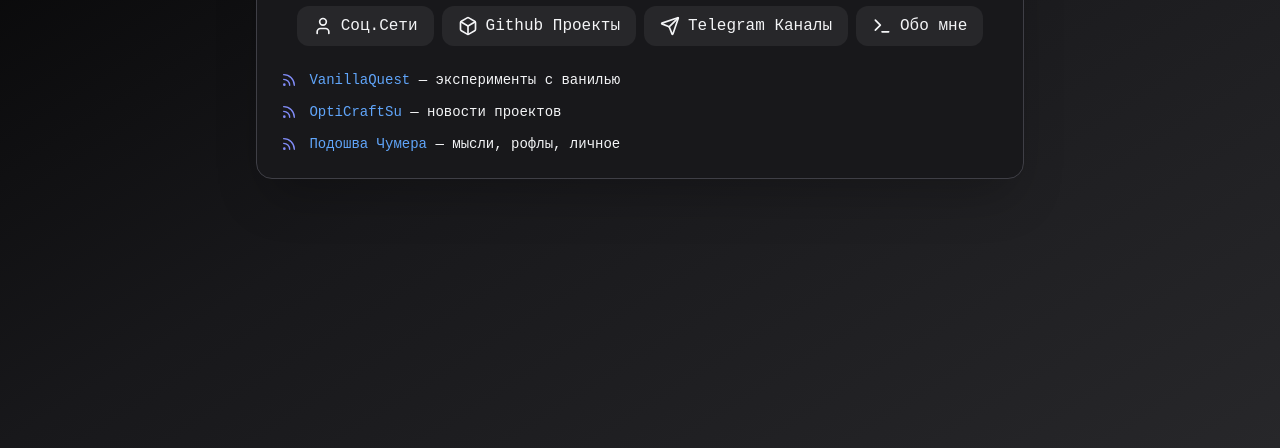
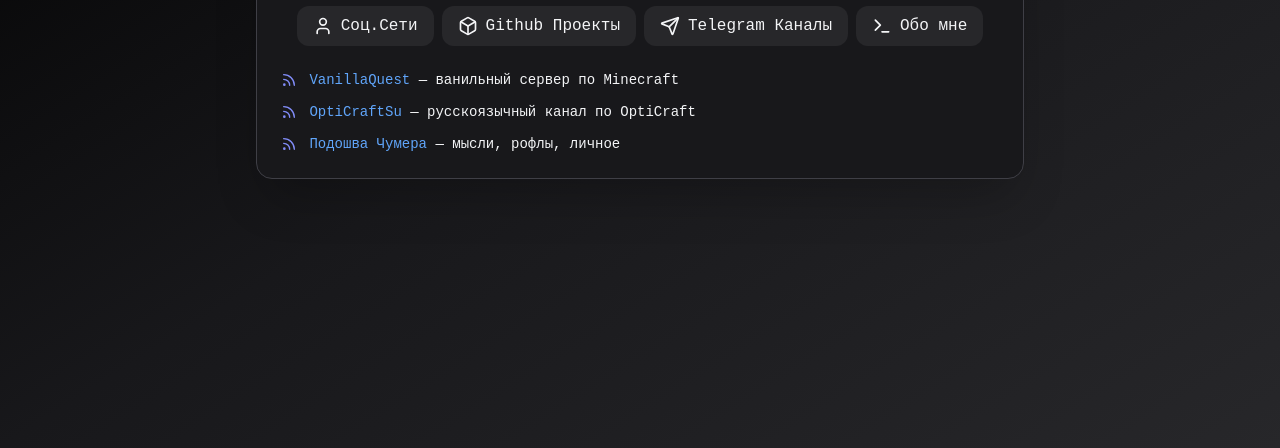
Before and after one commit to chumersh/chumersh.github.io, a plain HTML site: page index.html in a window 1280 px wide. Both pictures are taken after a click on the button "Telegram Каналы". Shown: the part 352-800 px from the top of the page. Drawn offline with nearby package versions, Linux system fonts and the light colour scheme.

Commit message:
Update index.html

```diff
--- a/index.html
+++ b/index.html
@@ -97,8 +97,8 @@
 
     <!-- Каналы -->
     <div id="channels" class="tab-content space-y-3 text-sm">
-      <p><i data-lucide="rss" class="inline w-4 h-4 mr-1 text-indigo-400"></i> <a href="https://t.me/vanillaquest" class="text-blue-400 hover:underline">VanillaQuest</a> — эксперименты с ванилью</p>
-      <p><i data-lucide="rss" class="inline w-4 h-4 mr-1 text-indigo-400"></i> <a href="https://t.me/opticraftsu" class="text-blue-400 hover:underline">OptiCraftSu</a> — новости проектов</p>
+      <p><i data-lucide="rss" class="inline w-4 h-4 mr-1 text-indigo-400"></i> <a href="https://t.me/vanillaquest" class="text-blue-400 hover:underline">VanillaQuest</a> — ванильный сервер по Minecraft</p>
+      <p><i data-lucide="rss" class="inline w-4 h-4 mr-1 text-indigo-400"></i> <a href="https://t.me/opticraftsu" class="text-blue-400 hover:underline">OptiCraftSu</a> — русскоязычный канал по OptiCraft</p>
       <p><i data-lucide="rss" class="inline w-4 h-4 mr-1 text-indigo-400"></i> <a href="https://t.me/podoshva_4ymera" class="text-blue-400 hover:underline">Подошва Чумера</a> — мысли, рофлы, личное</p>
     </div>
 
```
